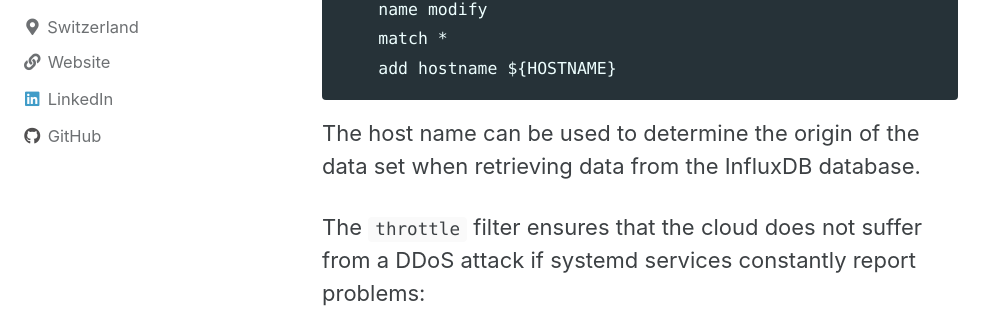
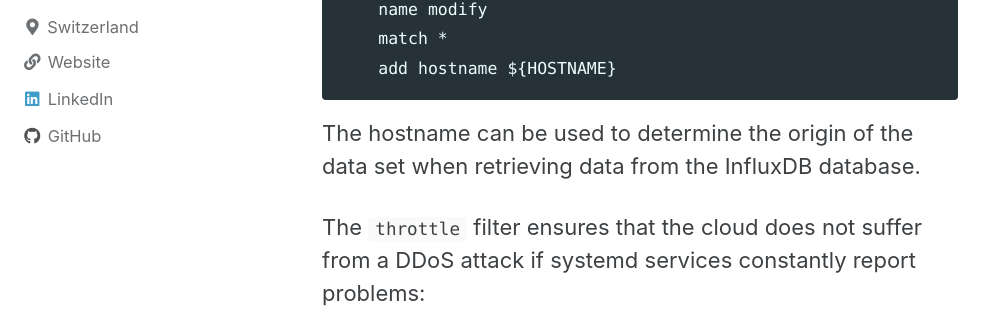
Before and after one commit to lueschem/lueschem.github.io, a Jekyll site: the page built from _posts/2023-11-03-Monitoring-an-IoT-Fleet.md, in a window 1280 px wide and 1400 px high, scrolled down 5750 px. Shown: the part 140-454 px from the top of the window, without its empty margins (0-998 px from the left). Built offline with Jekyll 4.4.1, drawn with Linux system fonts in a browser that asks for light colours; cached includes are drawn as plain includes; comment, search, counter and statistics services are not loaded; some of the changed text lies outside the part shown.

Commit message:
Fixed some typos.

````diff
--- a/_posts/2023-11-03-Monitoring-an-IoT-Fleet.md
+++ b/_posts/2023-11-03-Monitoring-an-IoT-Fleet.md
@@ -134,7 +134,7 @@ The `modify` filter adds the hostname to each record:
     add hostname ${HOSTNAME}
 ```
 
-The host name can be used to determine the origin of the data set when retrieving data from the InfluxDB database.
+The hostname can be used to determine the origin of the data set when retrieving data from the InfluxDB database.
 
 The `throttle` filter ensures that the cloud does not suffer from a DDoS attack if systemd services constantly report
 problems:
````
Also changed, not shown: other parts of _posts/2023-11-03-Monitoring-an-IoT-Fleet.md (+1 -1 lines).
